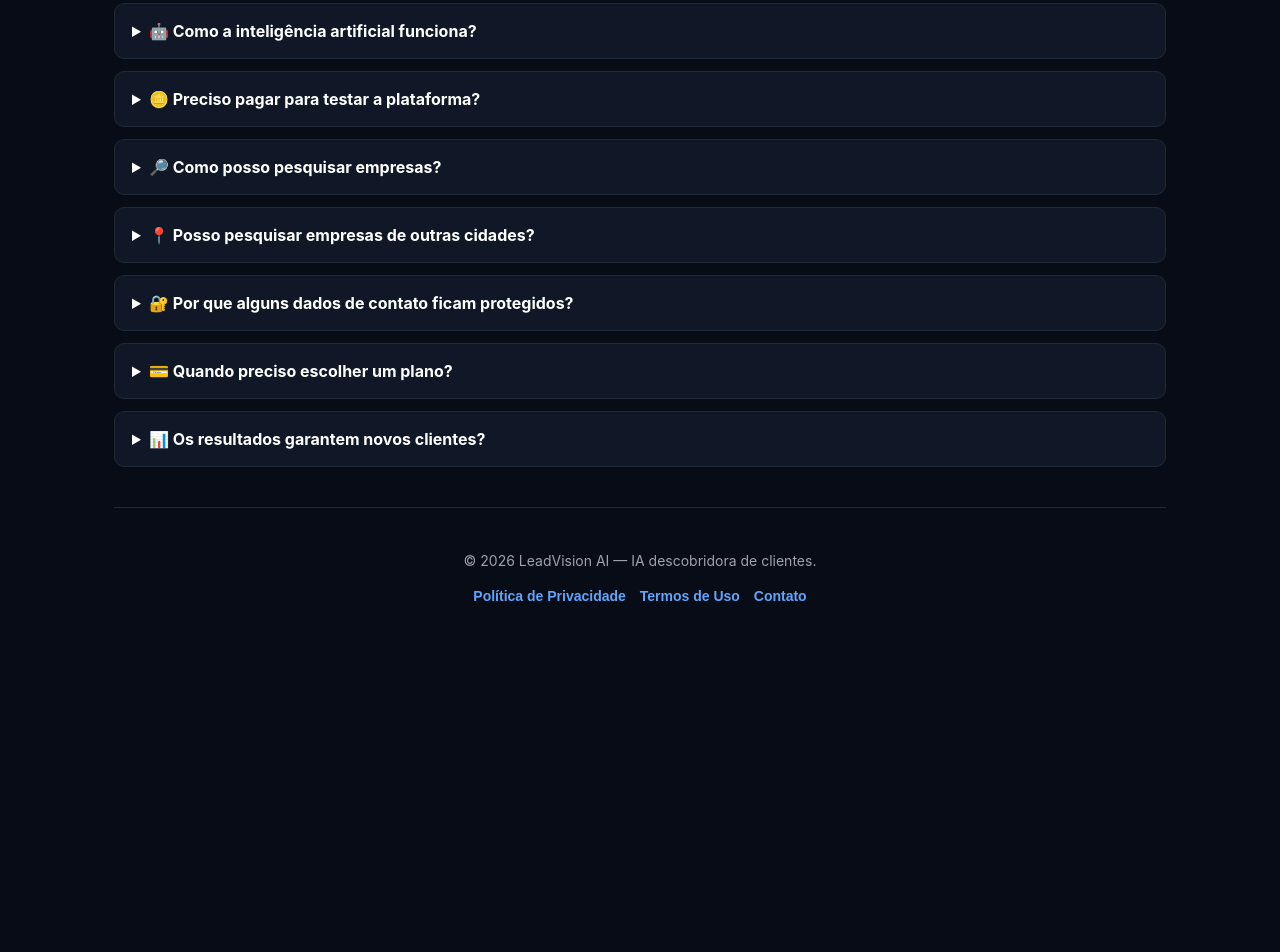
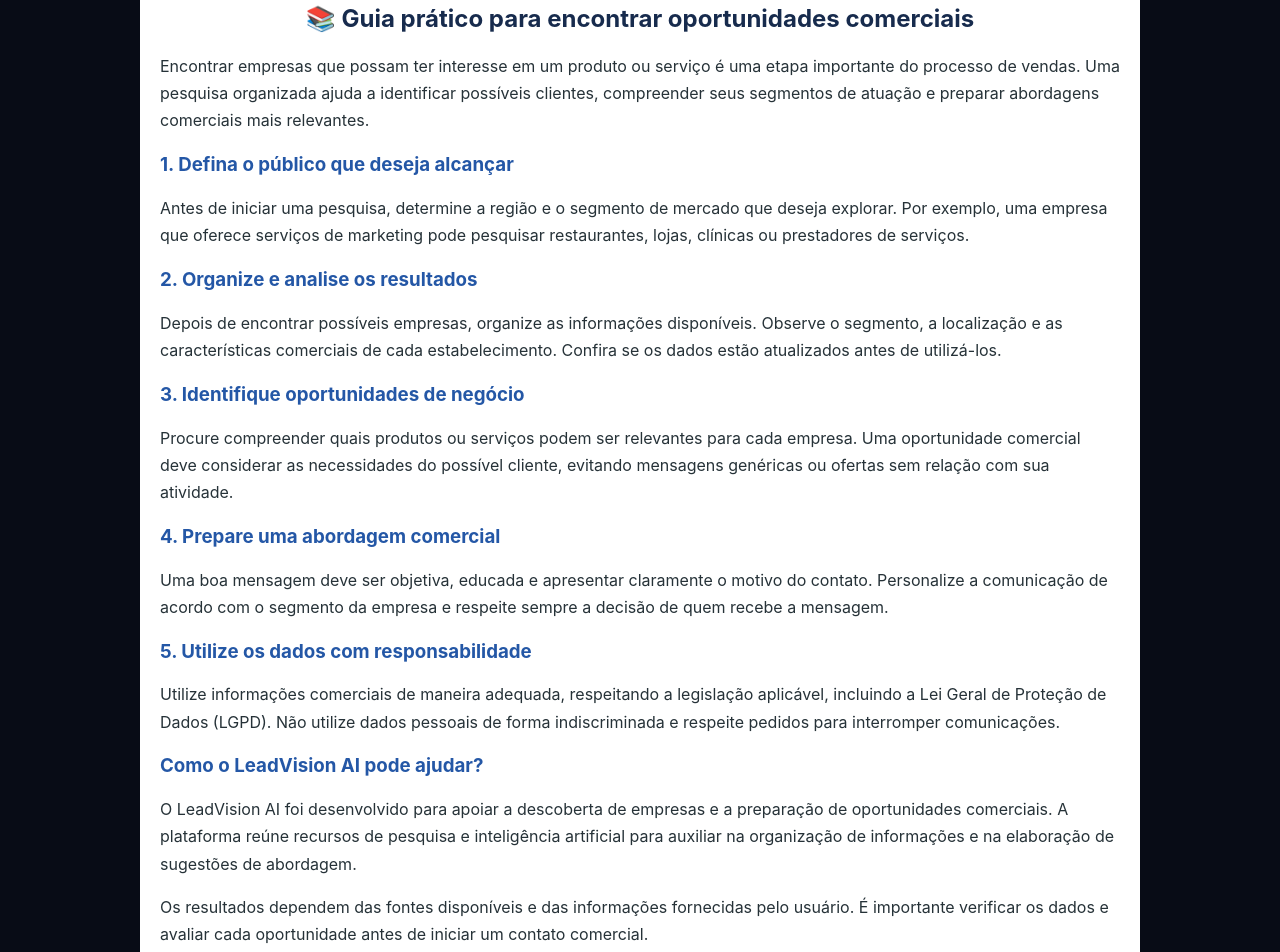
Before and after one commit to julianagiovanelli32-cmyk/lead-vision-ai, a plain HTML site: page index.html in a window 1280 px wide. Shown: the part 3472-4424 px from the top of the page. Before the commit the page ends 4135 px from the top, so only its background shows below. Drawn offline with Linux system fonts and the light colour scheme.

Commit message:
Update index.html

```diff
--- a/index.html
+++ b/index.html
@@ -791,6 +791,52 @@
 </section>
 <!-- FIM DA DEMONSTRAÇÃO PRÁTICA -->
 
+<!-- CONTEÚDO EDUCATIVO -->
+<section id="guia-prospeccao" style="max-width:1000px; margin:35px auto; padding:30px 20px; background:#ffffff; border-radius:16px; color:#263238;">
+
+  <h2 style="text-align:center; color:#172b4d;">📚 Guia prático para encontrar oportunidades comerciais</h2>
+
+  <p style="line-height:1.7;">
+    Encontrar empresas que possam ter interesse em um produto ou serviço é uma etapa importante do processo de vendas. Uma pesquisa organizada ajuda a identificar possíveis clientes, compreender seus segmentos de atuação e preparar abordagens comerciais mais relevantes.
+  </p>
+
+  <h3 style="color:#2457a6;">1. Defina o público que deseja alcançar</h3>
+  <p style="line-height:1.7;">
+    Antes de iniciar uma pesquisa, determine a região e o segmento de mercado que deseja explorar. Por exemplo, uma empresa que oferece serviços de marketing pode pesquisar restaurantes, lojas, clínicas ou prestadores de serviços.
+  </p>
+
+  <h3 style="color:#2457a6;">2. Organize e analise os resultados</h3>
+  <p style="line-height:1.7;">
+    Depois de encontrar possíveis empresas, organize as informações disponíveis. Observe o segmento, a localização e as características comerciais de cada estabelecimento. Confira se os dados estão atualizados antes de utilizá-los.
+  </p>
+
+  <h3 style="color:#2457a6;">3. Identifique oportunidades de negócio</h3>
+  <p style="line-height:1.7;">
+    Procure compreender quais produtos ou serviços podem ser relevantes para cada empresa. Uma oportunidade comercial deve considerar as necessidades do possível cliente, evitando mensagens genéricas ou ofertas sem relação com sua atividade.
+  </p>
+
+  <h3 style="color:#2457a6;">4. Prepare uma abordagem comercial</h3>
+  <p style="line-height:1.7;">
+    Uma boa mensagem deve ser objetiva, educada e apresentar claramente o motivo do contato. Personalize a comunicação de acordo com o segmento da empresa e respeite sempre a decisão de quem recebe a mensagem.
+  </p>
+
+  <h3 style="color:#2457a6;">5. Utilize os dados com responsabilidade</h3>
+  <p style="line-height:1.7;">
+    Utilize informações comerciais de maneira adequada, respeitando a legislação aplicável, incluindo a Lei Geral de Proteção de Dados (LGPD). Não utilize dados pessoais de forma indiscriminada e respeite pedidos para interromper comunicações.
+  </p>
+
+  <h3 style="color:#2457a6;">Como o LeadVision AI pode ajudar?</h3>
+  <p style="line-height:1.7;">
+    O LeadVision AI foi desenvolvido para apoiar a descoberta de empresas e a preparação de oportunidades comerciais. A plataforma reúne recursos de pesquisa e inteligência artificial para auxiliar na organização de informações e na elaboração de sugestões de abordagem.
+  </p>
+
+  <p style="line-height:1.7;">
+    Os resultados dependem das fontes disponíveis e das informações fornecidas pelo usuário. É importante verificar os dados e avaliar cada oportunidade antes de iniciar um contato comercial.
+  </p>
+
+</section>
+<!-- FIM DO CONTEÚDO EDUCATIVO -->
+
 <style>
 #demonstracao-pratica {
   background-color: #080c17 !important;
```
